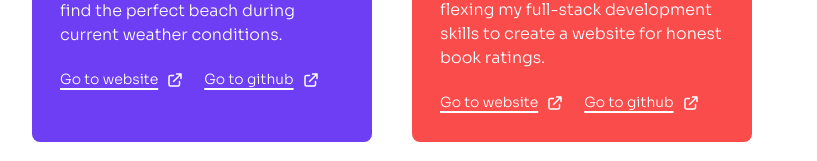
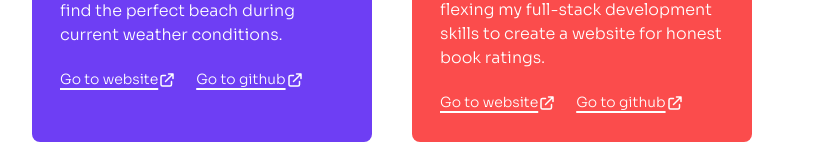
Before and after one commit to emelyn-barrientos/emelyn-barrientos-portfolio, a Next.js app: page / in a window 1280 px wide. Shown: the part 1061-1222 px from the top of the page, without its empty margins (248-1065 px from the left). Built offline with nearby package versions, Linux system fonts and the light colour scheme.

Commit message:
Remove margin-right spacing from go to website and github links

```diff
--- a/pages/index.js
+++ b/pages/index.js
@@ -129,7 +129,7 @@ export default function Home() {
                   current weather conditions.
                 </p>
                 <a
-                  className="text-contrast-white text-sm font-light underline decoration-2 underline-offset-4 mr-2"
+                  className="text-contrast-white text-sm font-light underline decoration-2 underline-offset-4"
                   href="https://woab.devacademy.nz/"
                   target="_blank"
                   rel="noreferrer"
@@ -138,14 +138,14 @@ export default function Home() {
                 </a>
                 <HiOutlineExternalLink className="text-contrast-white text-lg inline-block mr-5" />
                 <a
-                  className="text-contrast-white text-sm font-light decoration-2 underline underline-offset-4 mr-2"
+                  className="text-contrast-white text-sm font-light decoration-2 underline underline-offset-4"
                   href="https://github.com/emelyn-barrientos/welly-on-a-beach.git"
                   target="_blank"
                   rel="noreferrer"
                 >
                   Go to github
                 </a>
-                <HiOutlineExternalLink className="text-contrast-white text-lg inline-block mr-5" />
+                <HiOutlineExternalLink className="text-contrast-white text-lg inline-block" />
               </div>
 
               {/* badreads */}
@@ -164,12 +164,12 @@ export default function Home() {
                   An ongoing project where I'm flexing my full-stack development
                   skills to create a website for honest book ratings.
                 </p>
-                <a className="text-contrast-white text-sm font-light underline decoration-2 underline-offset-4 mr-2">
+                <a className="text-contrast-white text-sm font-light underline decoration-2 underline-offset-4">
                   Go to website
                 </a>
                 <HiOutlineExternalLink className="text-contrast-white text-lg inline-block mr-5" />
                 <a
-                  className="text-contrast-white text-sm font-light underline decoration-2 underline-offset-4 mr-2"
+                  className="text-contrast-white text-sm font-light underline decoration-2 underline-offset-4"
                   href="https://github.com/emelyn-barrientos/bad-reads.git"
                   target="_blank"
                   rel="noreferrer"
```
